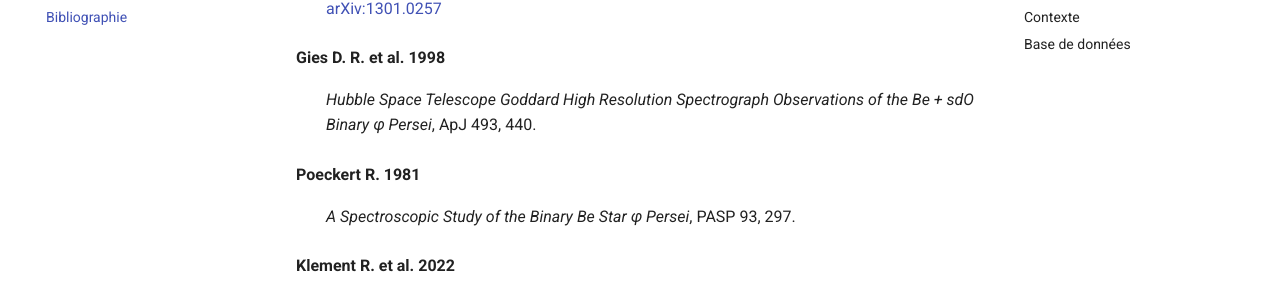
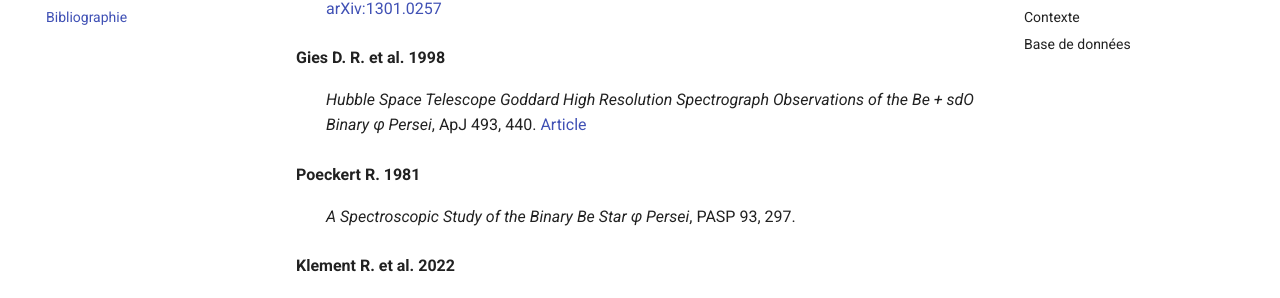
Before and after one commit to gilgamir/be-binaries, an MkDocs documentation site: the page built from docs/apprendre/bibliographie.md, in a window 1280 px wide and 900 px high, scrolled down 566 px. Shown: the part 145-443 px from the top of the window. Built offline with MkDocs 1.6.1 and Material for MkDocs 9.7.7, drawn with Linux system fonts in a browser that asks for light colours; comment, search, counter and statistics services are not loaded.

Commit message:
Lien vers l'article Gies et al. 1998
Co-Authored-By: Claude Opus 5.5 <noreply@anthropic.com>
Claude-Session: https://claude.ai/code/session_016348hgdMsVBWceauo4X6LC

```diff
--- a/docs/apprendre/bibliographie.md
+++ b/docs/apprendre/bibliographie.md
@@ -21,6 +21,7 @@
 
 **Gies D. R. et al. 1998**
 :   *Hubble Space Telescope Goddard High Resolution Spectrograph Observations of the Be + sdO Binary φ Persei*, ApJ 493, 440.
+    [Article](https://iopscience.iop.org/article/10.1086/305113)
 
 **Poeckert R. 1981**
 :   *A Spectroscopic Study of the Binary Be Star φ Persei*, PASP 93, 297.
```
